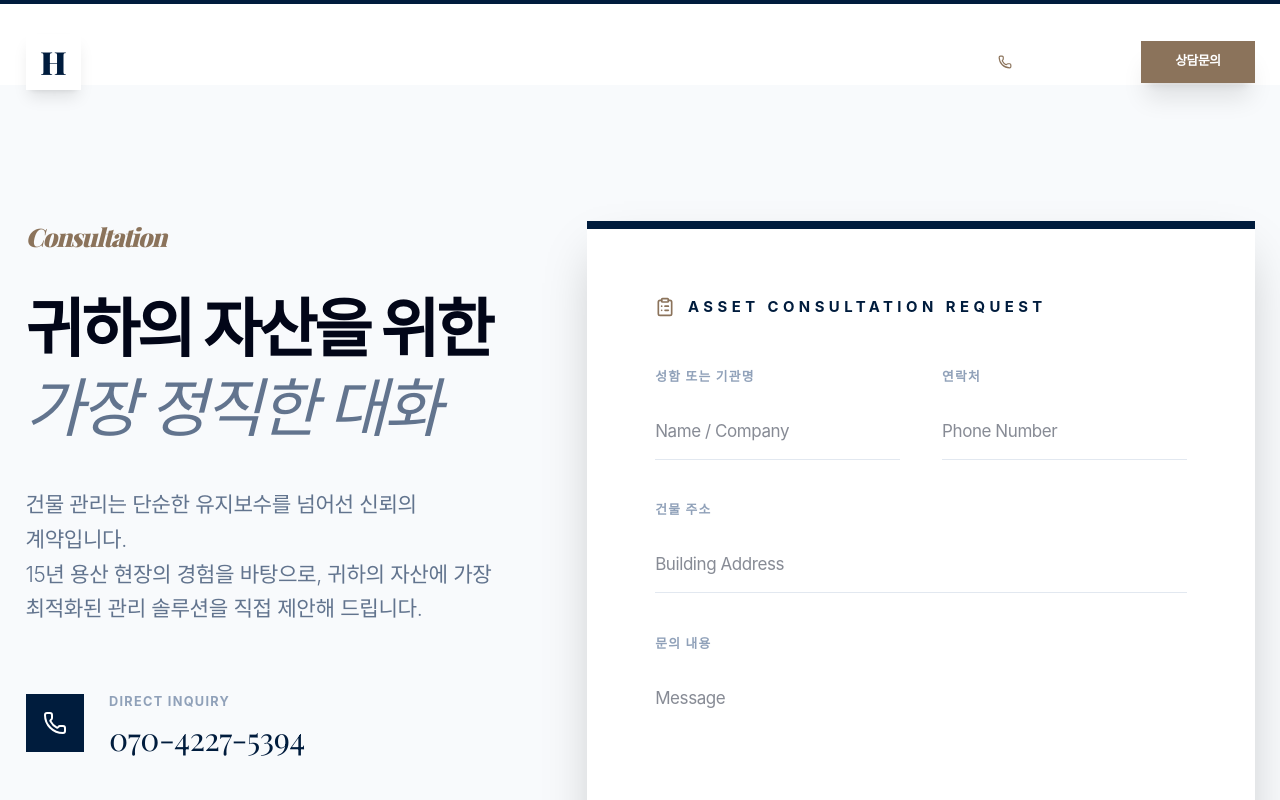
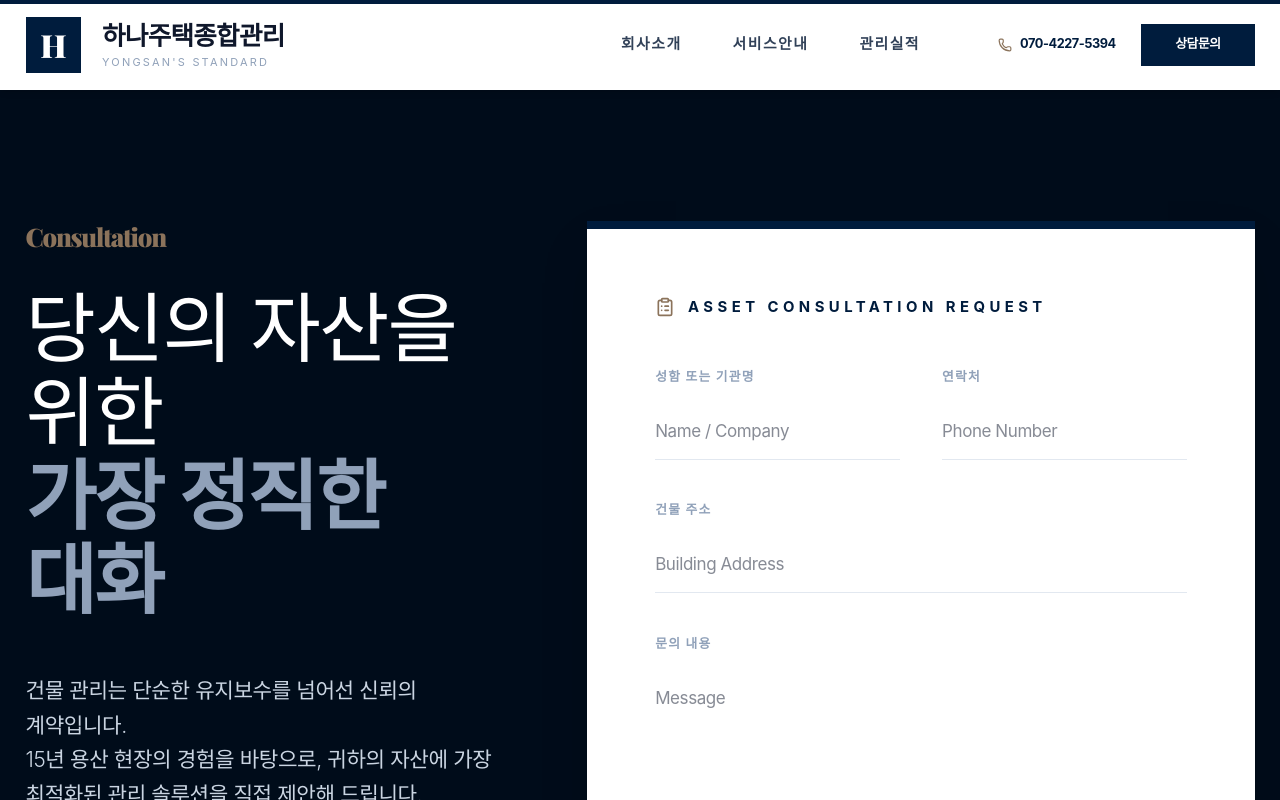
Before and after one commit to DoHyunBak/hana_management, a React (Vite) app: page /inquiry in a window 1280 px wide. Shown: the top 800 px of the page. Built offline with nearby package versions, Linux system fonts and the light colour scheme; a web font is replaced by a local one.

Commit message:
3차 수정

```diff
--- a/index.html
+++ b/index.html
@@ -6,14 +6,13 @@
     <meta name="viewport" content="width=device-width, initial-scale=1.0" />
     <link rel="stylesheet" as="style" crossorigin href="https://cdn.jsdelivr.net/gh/orioncactus/pretendard@v1.3.9/dist/web/static/pretendard.min.css" />
     <link href="https://fonts.googleapis.com/css2?family=Playfair+Display:ital,wght@0,400;0,700;0,900;1,400&display=swap" rel="stylesheet">
-    <title>하나주택종합관리 - 용산 주택관리의 기준</title>
+    <title>하나주택종합관리 - 정직한 주택관리의 표본</title>
     <meta name="description" content="2010년부터 이어온 용산의 신뢰. 주택, 상가, 빌라의 가치를 높이는 정직하고 체계적인 종합 관리 솔루션을 만나보세요.">
 
     <!-- Open Graph / Social Media -->
     <meta property="og:type" content="website">
     <meta property="og:url" content="https://hanahousing.co.kr">
-    <meta property="og:title" content="하나주택종합관리 | 서울 용산 주택·건물 종합관리">
-    <meta property="og:description" content="단순한 관리를 넘어 자산의 가치를 설계합니다. 15년 전통의 용산 기반 프리미엄 건물 관리.">
+    <meta property="og:title" content="하나주택종합관리 | 정직한 주택관리의 표본">    <meta property="og:description" content="단순한 관리를 넘어 자산의 가치를 설계합니다. 15년 전통의 용산 기반 프리미엄 건물 관리.">
     <meta property="og:image" content="/og-image.jpg">
 
     <!-- Structured Data (JSON-LD) for Local Business -->
--- a/src/components/ContactSection.tsx
+++ b/src/components/ContactSection.tsx
@@ -3,17 +3,17 @@ import { ArrowRight, Phone, MapPin, ClipboardList } from 'lucide-react';
 
 const ContactSection = () => {
   return (
-    <section id="contact" className="py-32 bg-slate-50 relative overflow-hidden">
+    <section id="contact" className="py-32 bg-primary-dark relative overflow-hidden">
       <div className="container mx-auto px-6">
         <div className="flex flex-col lg:flex-row gap-20">
           <div className="lg:w-5/12">
-            <h2 className="text-secondary font-serif italic text-2xl mb-8">Consultation</h2>
-            <h3 className="text-4xl md:text-6xl text-slate-950 font-serif leading-tight mb-10">
-              귀하의 자산을 위한 <br />
-              <span className="text-slate-500 font-light italic">가장 정직한 대화</span>
+            <h2 className="text-secondary font-serif text-2xl mb-8">Consultation</h2>
+            <h3 className="text-4xl md:text-7xl leading-[1.1] mb-12 tracking-tight">
+              <span className="text-white font-light">당신의 자산을 위한</span> <br />
+              <span className="text-slate-400 font-bold">가장 정직한 대화</span>
             </h3>
 
-            <p className="text-xl text-slate-500 leading-relaxed mb-16 font-light break-keep">
+            <p className="text-xl text-slate-300 leading-relaxed mb-16 font-light break-keep">
               건물 관리는 단순한 유지보수를 넘어선 신뢰의 계약입니다. <br />
               15년 용산 현장의 경험을 바탕으로, 귀하의 자산에 가장 <br />
               최적화된 관리 솔루션을 직접 제안해 드립니다.
@@ -21,22 +21,22 @@ const ContactSection = () => {
 
             <div className="space-y-12">
                <div className="flex items-start space-x-6">
-                  <div className="p-4 bg-primary text-white">
+                  <div className="p-4 bg-secondary text-white rounded-sm">
                     <Phone size={24} />
                   </div>
                   <div>
                     <p className="text-xs font-bold text-slate-400 tracking-widest uppercase mb-2">Direct Inquiry</p>
-                    <p className="text-3xl font-serif text-primary">070-4227-5394</p>
+                    <p className="text-3xl font-serif text-white">070-4227-5394</p>
                   </div>
                </div>
 
                <div className="flex items-start space-x-6">
-                  <div className="p-4 bg-white border border-slate-200">
+                  <div className="p-4 bg-white/10 backdrop-blur-sm border border-white/10 rounded-sm">
                     <MapPin size={24} className="text-secondary" />
                   </div>
                   <div>
                     <p className="text-xs font-bold text-slate-400 tracking-widest uppercase mb-2">Head Office</p>
-                    <p className="text-sm font-semibold text-slate-700 leading-relaxed max-w-[200px]">
+                    <p className="text-lg font-semibold text-white leading-relaxed max-w-[300px]">
                       서울특별시 용산구 한강대로38가길 17 (한강로2가)
                     </p>
                   </div>
--- a/src/components/FieldNewsSection.tsx
+++ b/src/components/FieldNewsSection.tsx
@@ -31,7 +31,7 @@ const FieldNewsSection = () => {
       <div className="container mx-auto px-6">
         <div className="flex flex-col md:flex-row justify-between items-end mb-20 gap-8">
           <div className="max-w-2xl">
-            <h2 className="text-secondary font-serif italic text-2xl mb-6">Field Reports</h2>
+            <h2 className="text-secondary font-serif text-2xl mb-6">Field Reports</h2>
             <h3 className="text-4xl md:text-6xl text-slate-950 font-serif leading-tight">
               신뢰를 쌓아가는 <br />
               <span className="text-slate-500">현장의 기록들</span>
--- a/src/components/GreetingsSection.tsx
+++ b/src/components/GreetingsSection.tsx
@@ -61,7 +61,7 @@ const GreetingsSection = () => {
                     </div>
                   </div>
                   <div className="hidden md:block">
-                     <p className="text-slate-300 font-serif italic text-4xl">Hana Housing</p>
+                     <p className="text-slate-300 font-serif text-4xl">Hana Housing</p>
                   </div>
                 </div>
               </div>
--- a/src/components/Header.tsx
+++ b/src/components/Header.tsx
@@ -1,9 +1,11 @@
-import { Link } from 'react-router-dom';
+import { Link, useLocation } from 'react-router-dom';
 import { Search, Phone } from 'lucide-react';
 import { useState, useEffect } from 'react';
 
 const Header = () => {
   const [isScrolled, setIsScrolled] = useState(false);
+  const location = useLocation();
+  const isHomePage = location.pathname === '/';
 
   useEffect(() => {
     const handleScroll = () => {
@@ -13,23 +15,26 @@ const Header = () => {
     return () => window.removeEventListener('scroll', handleScroll);
   }, []);
 
+  // Use scrolled state or if we are NOT on the home page to decide background
+  const showSolidHeader = isScrolled || !isHomePage;
+
   return (
     <nav className={`fixed top-0 left-0 right-0 z-[100] transition-all duration-500 ${
-      isScrolled ? 'bg-white shadow-md py-4' : 'bg-transparent py-8'
+      showSolidHeader ? 'bg-white shadow-md py-4' : 'bg-transparent py-8'
     }`}>
       <div className="container mx-auto px-6 flex justify-between items-center">
         <Link to="/" className="flex items-center gap-4 md:gap-5 group shrink-0 relative z-10">
-          <div className={`shrink-0 w-11 h-11 md:w-13 md:h-13 flex items-center justify-center transition-all duration-500 ${isScrolled ? 'bg-primary' : 'bg-white shadow-lg shadow-black/10'}`}>
-             <span className={`${isScrolled ? 'text-white' : 'text-primary'} font-serif font-black text-2xl md:text-3xl`}>H</span>
+          <div className={`shrink-0 w-11 h-11 md:w-13 md:h-13 flex items-center justify-center transition-all duration-500 ${showSolidHeader ? 'bg-primary' : 'bg-white shadow-lg shadow-black/10'}`}>
+             <span className={`${showSolidHeader ? 'text-white' : 'text-primary'} font-serif font-black text-2xl md:text-3xl`}>H</span>
           </div>
           <div className="flex flex-col justify-center min-w-0">
             <span className={`text-lg lg:text-xl xl:text-2xl font-serif font-bold tracking-tight whitespace-nowrap transition-colors duration-500 ${
-              isScrolled ? 'text-slate-900' : 'text-white'
+              showSolidHeader ? 'text-slate-900' : 'text-white'
             }`}>
               하나주택종합관리
             </span>
             <span className={`text-[9px] lg:text-[10px] xl:text-[11px] tracking-[0.2em] uppercase mt-0.5 hidden sm:block transition-colors duration-500 ${
-              isScrolled ? 'text-slate-400' : 'text-white/60'
+              showSolidHeader ? 'text-slate-400' : 'text-white/60'
             }`}>
               Yongsan's Standard
             </span>
@@ -46,7 +51,7 @@ const Header = () => {
               key={item.label}
               to={item.href}
               className={`text-xs xl:text-sm font-bold tracking-widest transition-colors duration-500 hover:text-secondary whitespace-nowrap ${
-                isScrolled ? 'text-slate-700' : 'text-white/90'
+                showSolidHeader ? 'text-slate-700' : 'text-white/90'
               }`}
             >
               {item.label}
@@ -57,14 +62,14 @@ const Header = () => {
             <a
               href="tel:070-4227-5394"
               className={`flex items-center space-x-2 transition-colors duration-500 whitespace-nowrap ${
-                isScrolled ? 'text-primary' : 'text-white'
+                showSolidHeader ? 'text-primary' : 'text-white'
               }`}
             >
               <Phone size={14} className="text-secondary" />
               <span className="font-bold text-xs">070-4227-5394</span>
             </a>
             <Link to="/inquiry" className={`lg:px-4 xl:px-8 py-3 text-xs font-bold transition-all whitespace-nowrap ${
-              isScrolled
+              showSolidHeader
                 ? 'bg-primary text-white hover:bg-primary-light'
                 : 'bg-secondary text-white hover:bg-secondary-light shadow-xl'
             }`}>
@@ -73,7 +78,7 @@ const Header = () => {
           </div>
         </div>
 
-        <button className={`lg:hidden ${isScrolled ? 'text-primary' : 'text-white'}`}>
+        <button className={`lg:hidden ${showSolidHeader ? 'text-primary' : 'text-white'}`}>
           <Search size={24} />
         </button>
       </div>
--- a/src/components/LocalTrustSection.tsx
+++ b/src/components/LocalTrustSection.tsx
@@ -62,7 +62,7 @@ const LocalTrustSection = () => {
                    <h5 className="text-xl font-bold text-slate-900 mb-2">하나주택종합관리 본사</h5>
                    <p className="text-slate-500 mb-8 text-sm">서울특별시 용산구 한강대로38가길 17</p>
                    <a
-                    href="https://map.naver.com"
+                    href="https://map.naver.com/p/entry/place/18735433"
                     target="_blank"
                     className="inline-flex items-center space-x-2 bg-primary text-white px-8 py-3 rounded-lg font-bold hover:bg-primary-light transition-all shadow-lg"
                    >
--- a/src/components/MapSection.tsx
+++ b/src/components/MapSection.tsx
@@ -34,7 +34,7 @@ const MapSection = () => {
             </div>
 
             <a
-              href="https://map.naver.com"
+              href="https://map.naver.com/p/entry/place/18735433"
               target="_blank"
               className="inline-flex items-center space-x-2 bg-slate-900 text-white px-8 py-3.5 rounded-lg font-bold shadow-lg hover:bg-black transition-all"
             >
--- a/src/components/ServicesSection.tsx
+++ b/src/components/ServicesSection.tsx
@@ -34,7 +34,7 @@ const ServicesSection = () => {
     <section id="services" className="py-32 bg-slate-50 border-b border-slate-200">
       <div className="container mx-auto px-6">
         <div className="mb-24 flex flex-col items-center text-center">
-          <h2 className="text-secondary font-serif italic text-2xl mb-6">Our Expertise</h2>
+          <h2 className="text-secondary font-serif text-2xl mb-6">Our Expertise</h2>
           <h3 className="text-4xl md:text-6xl text-slate-950 font-serif leading-tight mb-8">
             자산의 품격을 높이는 <br />
             전문 관리 솔루션
--- a/src/index.css
+++ b/src/index.css
@@ -40,7 +40,7 @@
 }
 
 .text-heritage {
-  @apply font-serif italic text-secondary tracking-wide;
+  @apply font-serif text-secondary tracking-wide;
 }
 
 .text-balance {
```
Also changed, not shown: src/components/Footer.tsx (+3 -4 lines), src/components/HeroSection.tsx (+8 -15 lines), src/components/TrustSection.tsx (+5 -5 lines).
